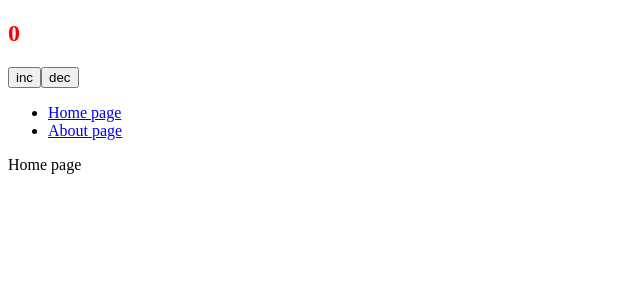
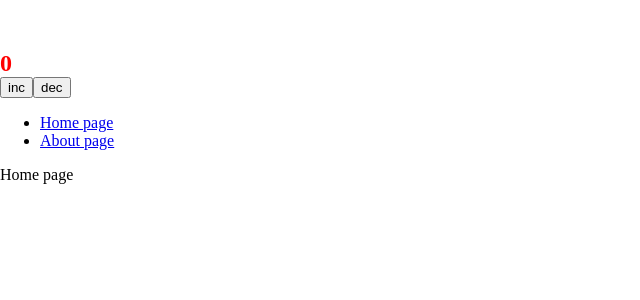
Before and after one commit to DenisPepper/react-advanced-2023, a React app: page / in a window 1280 px wide. Shown: the top 300 px of the page, without its empty margins (0-640 px from the left). Built offline with nearby package versions, Linux system fonts and the light colour scheme.

Commit message:
Добавит базовые css правила

```diff
--- a/src/index.tsx
+++ b/src/index.tsx
@@ -2,6 +2,7 @@ import React from 'react';
 import ReactDOM from 'react-dom/client';
 import {BrowserRouter} from 'react-router-dom';
 import {App} from "./components/app/app";
+import './styles/index.css';
 
 const root = ReactDOM.createRoot(
     document.getElementById('root') as HTMLDivElement,
--- /dev/null
+++ b/src/styles/index.css
@@ -0,0 +1,41 @@
+*,
+*:before,
+*:after {
+    box-sizing: border-box;
+}
+
+html,
+body,
+#root {
+    height: 100%;
+}
+
+#root {
+    max-width: 1280px;
+    margin: 0 auto;
+    padding: 50px 0;
+
+}
+
+body,
+h1,
+h2,
+h3,
+h4,
+h5,
+h6 {
+    margin: 0;
+}
+
+.visually-hidden {
+    position: absolute;
+    width: 1px;
+    height: 1px;
+    margin: -1px;
+    border: 0;
+    padding: 0;
+    white-space: nowrap;
+    clip-path: inset(100%);
+    clip: rect(0 0 0 0);
+    overflow: hidden;
+}
```
